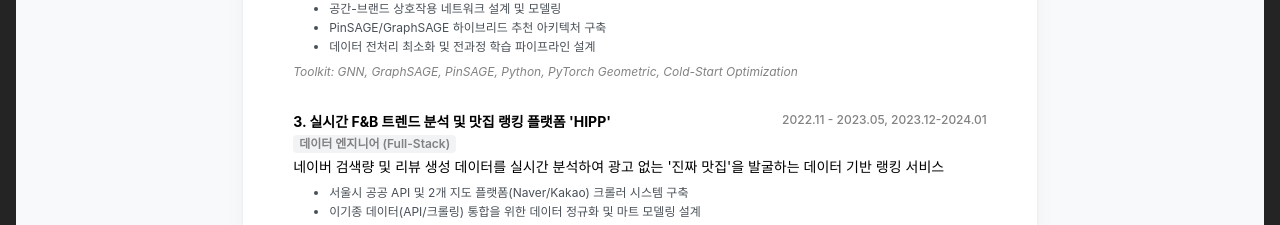
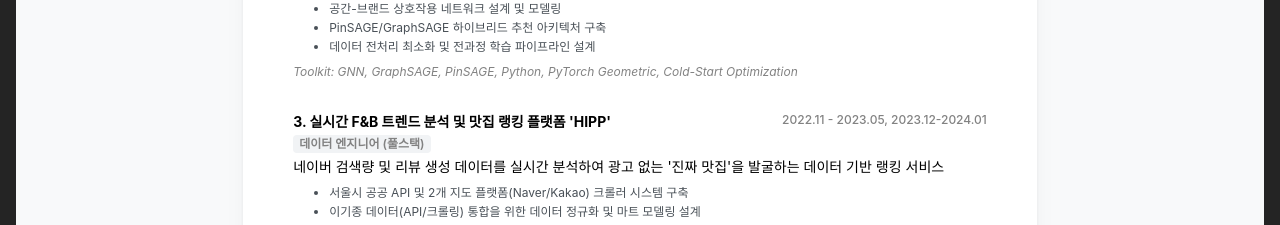
Before and after one commit to jisxo/jisxo-portfolio, a Next.js app: page /resume in a window 1280 px wide. Shown: the part 2000-2225 px from the top of the page. Built offline with nearby package versions, Linux system fonts and the light colour scheme; no server answers.

Commit message:
Final Polish: Role terminology consistency

```diff
--- a/src/data/projects/restaurant.ts
+++ b/src/data/projects/restaurant.ts
@@ -3,7 +3,7 @@ import { Project } from './types';
 export const restaurantProject: Project = {
     title: '실시간 F&B 트렌드 분석 및 맛집 랭킹 플랫폼 \'HIPP\'',
     duration: '2022.11 - 2023.05, 2023.12-2024.01',
-    role: '데이터 엔지니어 (Full-Stack)',
+    role: '데이터 엔지니어 (풀스택)',
     description: "네이버 검색량 및 리뷰 생성 데이터를 실시간 분석하여 광고 없는 '진짜 맛집'을 발굴하는 데이터 기반 랭킹 서비스",
     overview: {
         background: "기존 지도 플랫폼의 평점 데이터는 누적 수치 위주라 현재 시점의 폭발적인 유행과 입소문을 실시간으로 포착하기 어려웠습니다.",
```
